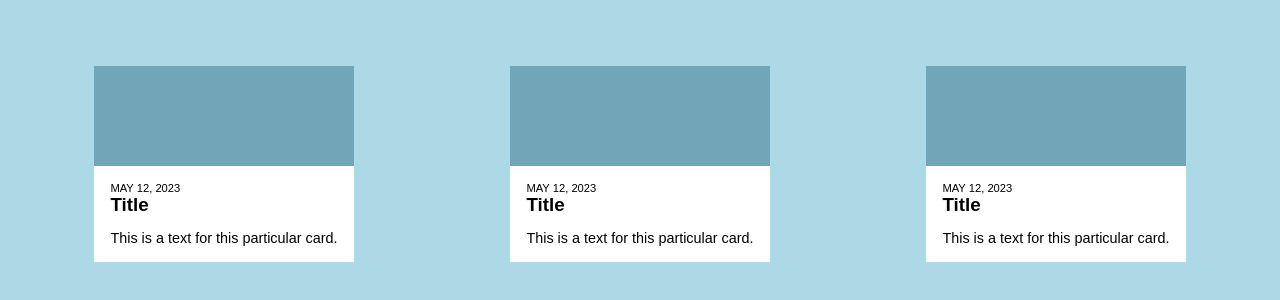
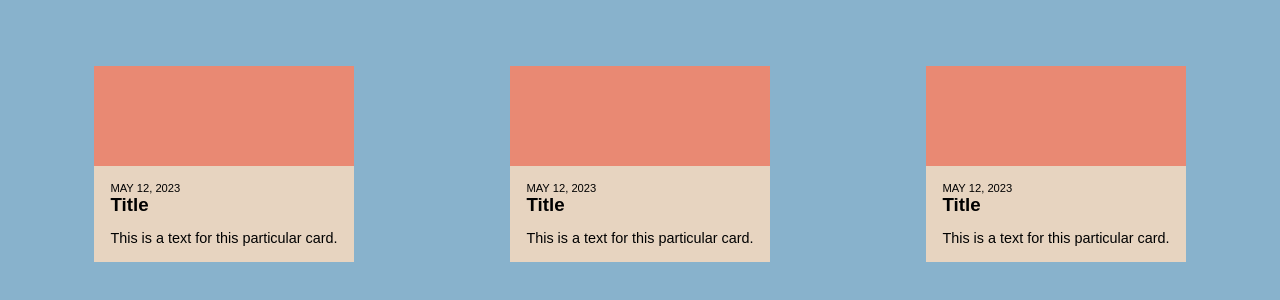
Before and after one commit to Cymbelmine/Cards, a plain HTML site: page index.html in a window 1280 px wide. Shown: the part 268-568 px from the top of the page. Drawn offline with Linux system fonts and the light colour scheme.

Commit message:
CSS colors
Utilizing of a different color palette for the different CSS elements

```diff
--- a/src/styles.css
+++ b/src/styles.css
@@ -10,18 +10,18 @@ body {
   display: grid;
   grid-template-columns: repeat(3, auto);
   place-items: center;
-  background: lightblue;
+  background: #88b2cc;
   grid-gap: 2em;
 }
 
 .card {
-  background: white;
+  background: #e7d4c0;
 }
 span {
   height: 100px;
   display: block;
   width: 100%;
-  background: #71a6b8;
+  background: #e98973;
 }
 
 p.date {
```
